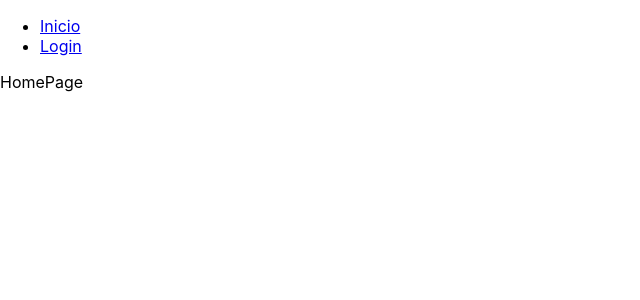
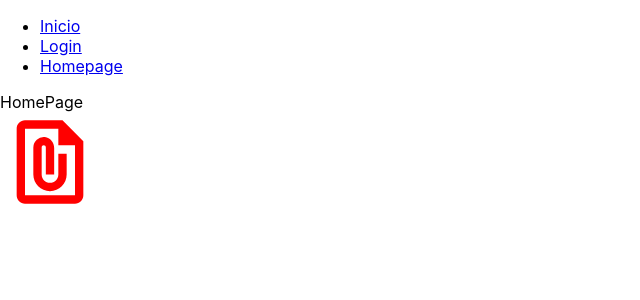
Before and after one commit to MarianoMosca/disco-duro-frontend, a React (Create React App) app: page /homepage in a window 1280 px wide. Shown: the top 300 px of the page, without its empty margins (0-640 px from the left). Built offline with nearby package versions, Linux system fonts and the light colour scheme.

Commit message:
ruta homepage, icono fichero

```diff
--- a/package.json
+++ b/package.json
@@ -10,6 +10,7 @@
     "match-sorter": "^6.3.1",
     "react": "^18.2.0",
     "react-dom": "^18.2.0",
+    "react-icons": "^4.8.0",
     "react-router-dom": "^6.9.0",
     "react-scripts": "5.0.1",
     "sort-by": "^1.2.0",
--- a/src/App.js
+++ b/src/App.js
@@ -18,6 +18,9 @@ function App() {
 
           <li>
             <Link to="/login">Login</Link>
+          </li>
+          <li>
+            <Link to="/homepage">Homepage</Link>
           </li>
         </ul>
       </nav>
--- a/src/pages/HomePage.js
+++ b/src/pages/HomePage.js
@@ -1,5 +1,18 @@
 import React from "react";
-
+import { MdFilePresent } from "react-icons/md";
 export const HomePage = () => {
-  return <div>HomePage</div>;
+  return (
+    <>
+      <div>HomePage </div>
+      <div>
+        <MdFilePresent
+          style={{
+            width: 100,
+            height: 100,
+            color: "red",
+          }}
+        />
+      </div>
+    </>
+  );
 };
```
Also changed, not shown: 1 other file (tests, documents, lock files or other folders).
